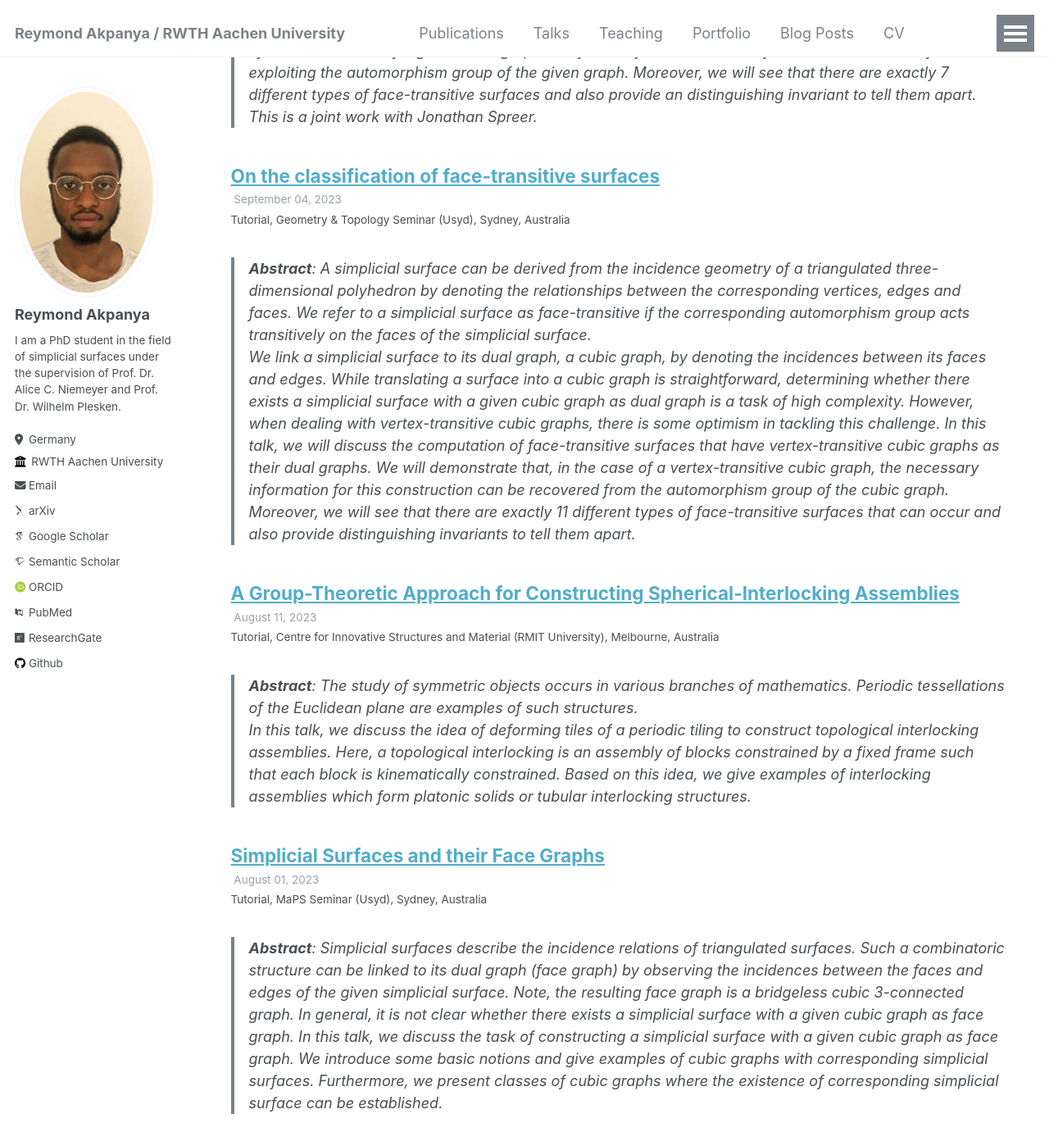
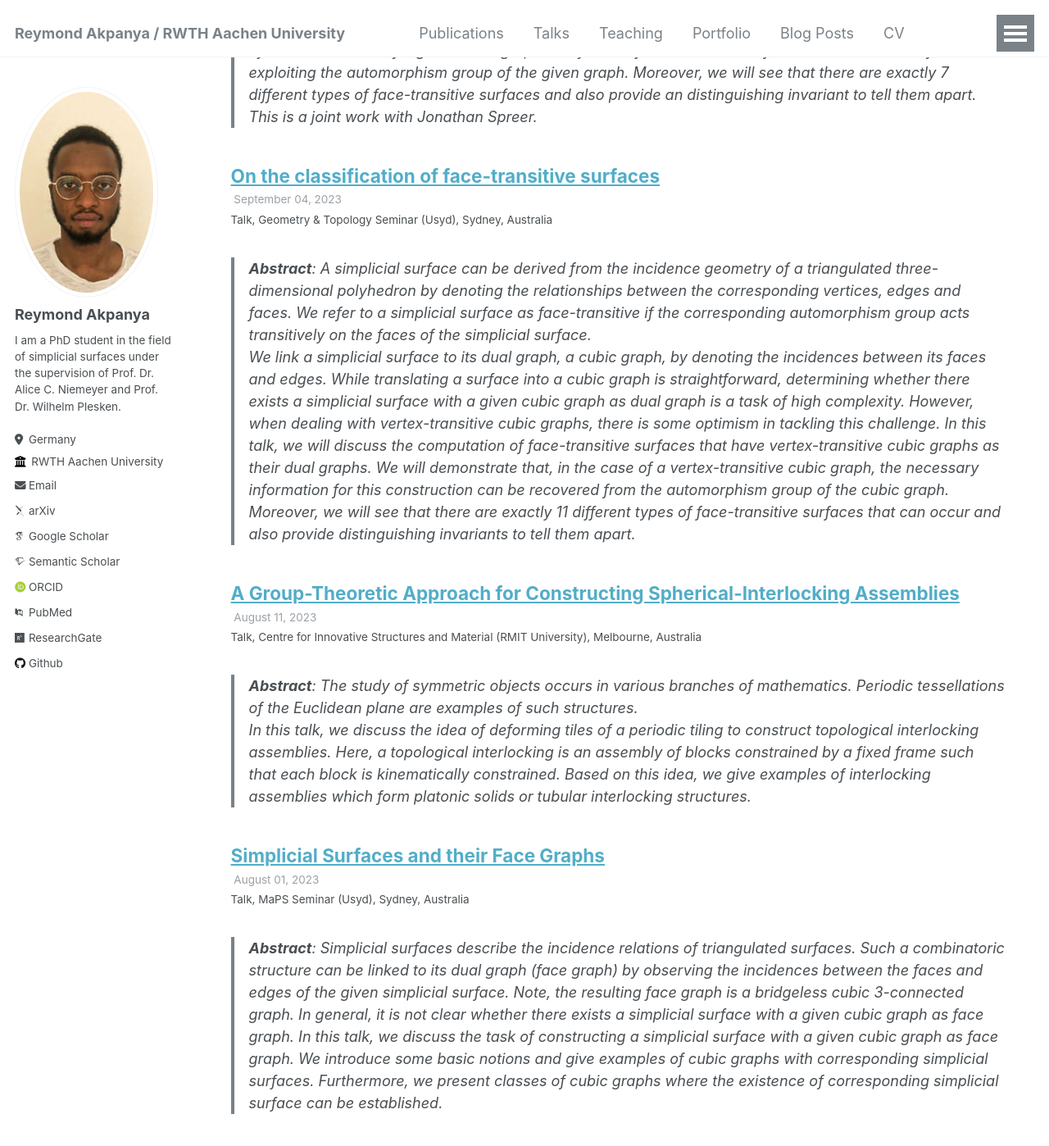
Before and after one commit to ReymondAkpanya/ReymondAkpanya.github.io, a Jekyll site: the page built from _pages/talks.html, in a window 1280 px wide and 1400 px high, scrolled down 2308 px. Shown: the whole window at 82% size. Built offline with Jekyll 4.4.1, drawn with Linux system fonts in a browser that asks for light colours; some web fonts are replaced; some of the changed text lies outside the part shown.

```diff
--- a/_talks/gapdays2022.md
+++ b/_talks/gapdays2022.md
@@ -1,7 +1,7 @@
 ---
 title: "Simplicial Surfaces and their Face Graphs"
 collection: talks
-type: "Tutorial"
+type: "Talk"
 permalink: /talks/gapdays2022
 venue: "GAP Days Summer 2022"
 date: 2022-10-18
--- a/_talks/maps.md
+++ b/_talks/maps.md
@@ -1,7 +1,7 @@
 ---
 title: "Simplicial Surfaces and their Face Graphs"
 collection: talks
-type: "Tutorial"
+type: "Talk"
 permalink: /talks/maps
 venue: "MaPS Seminar (Usyd)"
 date: 2023-08-01
--- a/_talks/rmit.md
+++ b/_talks/rmit.md
@@ -1,7 +1,7 @@
 ---
 title: "A Group-Theoretic Approach for Constructing Spherical-Interlocking Assemblies"
 collection: talks
-type: "Tutorial"
+type: "Talk"
 permalink: /talks/rmit
 venue: "Centre for Innovative Structures and Material (RMIT University)"
 date: 2023-08-11
--- a/_talks/rwthworkshop.md
+++ b/_talks/rwthworkshop.md
@@ -1,7 +1,7 @@
 ---
 title: "Workshop - Symmetrie und Interlockings"
 collection: talks
-type: "Tutorial"
+type: "Workshop"
 permalink: /talks/rwthworkshop
 venue: "RWTH Aachen University"
 date: 2022-11-09
--- a/_talks/usyd2.md
+++ b/_talks/usyd2.md
@@ -1,7 +1,7 @@
 ---
 title: "On the classification of face-transitive surfaces"
 collection: talks
-type: "Tutorial"
+type: "Talk"
 permalink: /talks/usyd
 venue: "Geometry & Topology Seminar (Usyd)"
 date: 2023-09-04
```
Also changed, not shown: _talks/usyd.md (+1 -1 lines).
